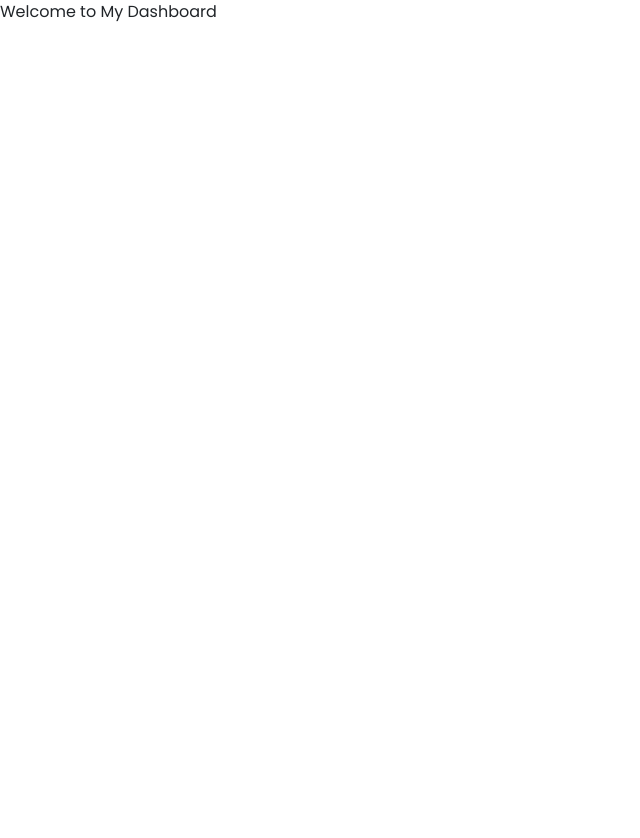
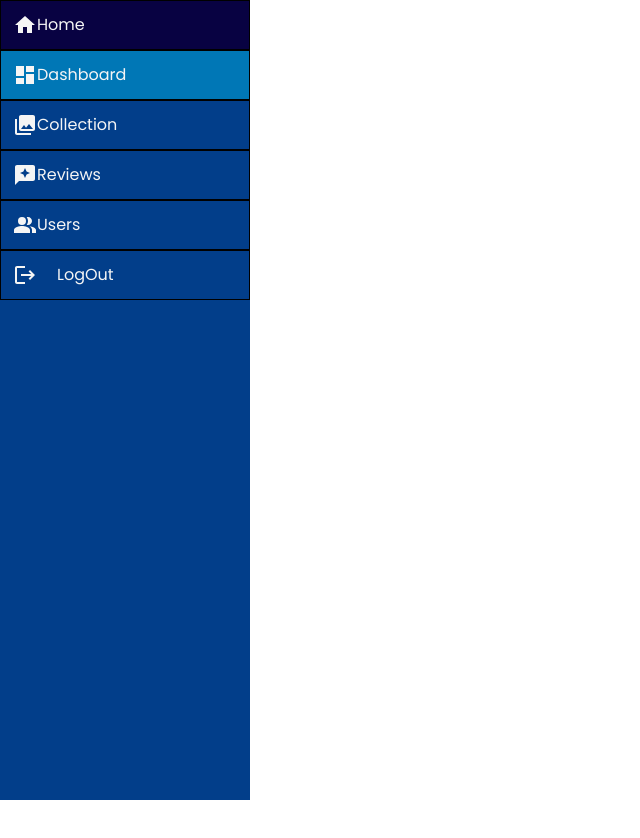
Before and after one commit to misterjon18/ishowmo, a React (Vite) app in the folder front-end/: page /dashboard in a window 1280 px wide. Shown: the top 838 px of the page, without its empty margins (0-640 px from the left). Before the commit the page ends 800 px from the top, so only its background shows below. Built offline with nearby package versions, Linux system fonts and the light colour scheme; no server answers.

Commit message:
LOGOUT BUTTON

```diff
--- a/front-end/package.json
+++ b/front-end/package.json
@@ -9,6 +9,12 @@
     "preview": "vite preview"
   },
   "dependencies": {
+    "@emotion/react": "^11.10.5",
+    "@emotion/styled": "^11.10.5",
+    "@material-ui/core": "^4.12.4",
+    "@material-ui/icons": "^4.11.3",
+    "@mui/icons-material": "^5.11.0",
+    "@mui/material": "^5.11.6",
     "@popperjs/core": "^2.11.6",
     "axios": "^1.2.3",
     "bootstrap": "^5.2.3",
--- a/front-end/src/App.css
+++ b/front-end/src/App.css
@@ -2,11 +2,11 @@
   text-align: center;
   margin-top: 30px;
   margin-bottom: 50px;
-  color: rgb(18, 18, 202);
+  color: whitesmoke;
   font-family: "Franklin Gothic Medium", "Arial Narrow", Arial, sans-serif;
   border-radius: 10px;
-  border: 2px solid blue;
-  background-color: pink;
+  border: 2px solid #023e8a;
+  background-color: #023e8a;
 }
 
 /* Forgot Password  */
@@ -26,10 +26,3 @@
   background-size: cover;
   background-repeat: no-repeat;
 }
-
-body {
-  background: #654ea3;
-  /* background: linear-gradient(to right, #e96443, #904e95); */
-  min-height: 100vh;
-  overflow-x: hidden;
-}
--- a/front-end/src/App.jsx
+++ b/front-end/src/App.jsx
@@ -8,10 +8,6 @@ function App() {
 
   return (
     <div className="App">
-      {/* Put navigation bar here */}
-
-      {/* TESTING !! */}
-
       <Outlet></Outlet>
       {/* Outlet is for rendering children inside Route */}
     </div>
--- /dev/null
+++ b/front-end/src/components/Sidebar.jsx
@@ -0,0 +1,63 @@
+import React from "react";
+import "../styles/Sidebar.css";
+import { SidebarData } from "./SidebarData";
+import { useState } from "react";
+import { useNavigate } from "react-router-dom";
+import LogoutIcon from "@mui/icons-material/Logout";
+function Sidebar() {
+  // ==========Remove token for logout
+  const [token, setToken] = useState(localStorage.getItem("token"));
+  const navigate = useNavigate();
+
+  const handleLogout = () => {
+    localStorage.removeItem("token");
+    setToken(null);
+    navigate("/login");
+    // ===========
+  };
+  return (
+    <div className="Sidebar">
+      <ul className="SidebarList">
+        {SidebarData.map((val, key) => {
+          console.log(key);
+          return (
+            <li
+              key={key}
+              className="row"
+              id={window.location.pathname == val.link ? "active" : ""}
+              onClick={() => {
+                window.location.pathname = val.link;
+              }}
+            >
+              {" "}
+              <div>
+                {val.icon}
+                {val.title}
+              </div>
+              {/* <div>{val.title}</div> */}
+            </li>
+          );
+        })}
+        {/* -----EDITABLE */}
+        <li
+          key={5}
+          className="row"
+          id={window.location.pathname == "/logout" ? "active" : ""}
+          onClick={handleLogout}
+        >
+          {" "}
+          <div>
+            <LogoutIcon />
+            <span style={{ paddingLeft: 20 }}>LogOut</span>
+          </div>
+          {/* <div>{val.title}</div> */}
+        </li>
+
+        {/* ========== */}
+
+        {/* ========== */}
+      </ul>
+    </div>
+  );
+}
+export default Sidebar;
--- /dev/null
+++ b/front-end/src/components/SidebarData.jsx
@@ -0,0 +1,34 @@
+import HomeIcon from "@mui/icons-material/Home";
+import CollectionsIcon from "@mui/icons-material/Collections";
+import PeopleAltIcon from "@mui/icons-material/PeopleAlt";
+import ReviewsIcon from "@mui/icons-material/Reviews";
+import DashboardIcon from "@mui/icons-material/Dashboard";
+import LogoutIcon from "@mui/icons-material/Logout";
+
+export const SidebarData = [
+  {
+    title: "Home",
+    icon: <HomeIcon />,
+    link: "/home",
+  },
+  {
+    title: "Dashboard",
+    icon: <DashboardIcon />,
+    link: "/dashboard",
+  },
+  {
+    title: "Collection",
+    icon: <CollectionsIcon />,
+    link: "/collection",
+  },
+  {
+    title: "Reviews",
+    icon: <ReviewsIcon />,
+    link: "/reviews",
+  },
+  {
+    title: "Users",
+    icon: <PeopleAltIcon />,
+    link: "/users",
+  },
+];
--- a/front-end/src/dashboard.jsx
+++ b/front-end/src/dashboard.jsx
@@ -1,16 +1,25 @@
 import { useEffect } from "react";
+import Sidebar from "./components/Sidebar";
+// ------------EDIT
+import "./styles/Sidebar.css";
 
 const Dashboard = () => {
   useEffect(() => {
     return () => {
-      sessionStorage.removeItem("welcome");
+      if (sessionStorage.getItem("welcome") == "true") {
+        alert("Successfully login");
+        sessionStorage.setItem("welcome", "false");
+      }
+      // sessionStorage.removeItem("welcome");
     };
   }, []);
   return (
     <>
-      {sessionStorage.getItem("welcome")}
+      {/* {sessionStorage.getItem("welcome")} */}
 
-      <div>Welcome to My Dashboard</div>
+      <Sidebar />
+
+      <div className="App"></div>
     </>
   );
 };
--- a/front-end/src/main.jsx
+++ b/front-end/src/main.jsx
@@ -64,7 +64,8 @@ const router = createBrowserRouter(
             const res = await app.post("/login", data);
 
             localStorage.setItem("token", res.data.token);
-            sessionStorage.setItem("welcome", "Successfully login");
+            sessionStorage.setItem("welcome", "true");
+
             return redirect("/dashboard");
           } catch (err) {
             console.log(err);
--- a/front-end/src/sign-up.jsx
+++ b/front-end/src/sign-up.jsx
@@ -1,7 +1,7 @@
 import { Form } from "react-router-dom";
 // import ImageUpload from "./components/ImageUpload";
 
-import "./styles/sign-up.css";
+import "./styles/Sign-up.css";
 import { useRef } from "react";
 
 export function SignUp({ hasError }) {
@@ -94,7 +94,7 @@ export function SignUp({ hasError }) {
           {/* ---- */}
 
           {/* Personal Info */}
-          <header>HEADER</header>
+
           <div class="row">
             <div class="col-md-6 mt-md-0 mt-3">
               <label>Street</label>
--- /dev/null
+++ b/front-end/src/styles/Sidebar.css
@@ -0,0 +1,47 @@
+.App {
+  width: 100vw;
+  height: 100vh;
+}
+body {
+  margin: 0;
+  padding: 0;
+}
+.Sidebar {
+  height: 100vh;
+  width: 250px;
+
+  background-color: #023e8a;
+}
+.SidebarList {
+  height: auto;
+  width: 100%;
+  padding: 0;
+}
+.SidebarList .row {
+  width: 100%;
+  height: 50px;
+  list-style-type: none;
+  border: 1px solid black;
+  margin: 0%;
+  display: flex;
+  flex-direction: row;
+  /* background-color: yellow; */
+  justify-content: center;
+  align-items: center;
+  color: whitesmoke;
+}
+.SidebarList .row:hover {
+  cursor: pointer;
+  background-color: rgb(8, 2, 66);
+}
+.SidebarList #active {
+  background-color: #0077b6;
+}
+.row #icon {
+  flex: 30%;
+  display: grid;
+  place-items: center;
+}
+.row #title {
+  flex: 70%;
+}
```
Also changed, not shown: front-end/src/components/CarouselFadeExample.jsx (added, +47 -0 lines), 2 other files (tests, documents, lock files or other folders).
